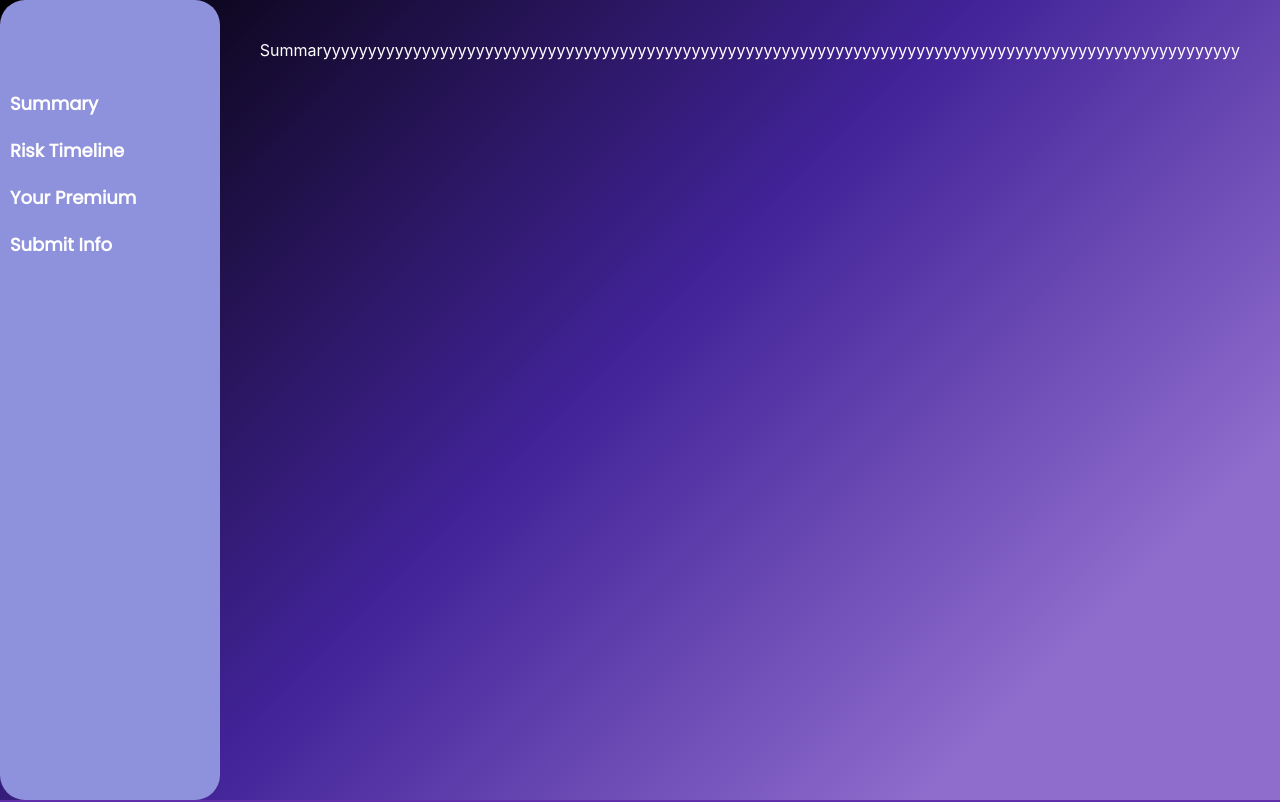
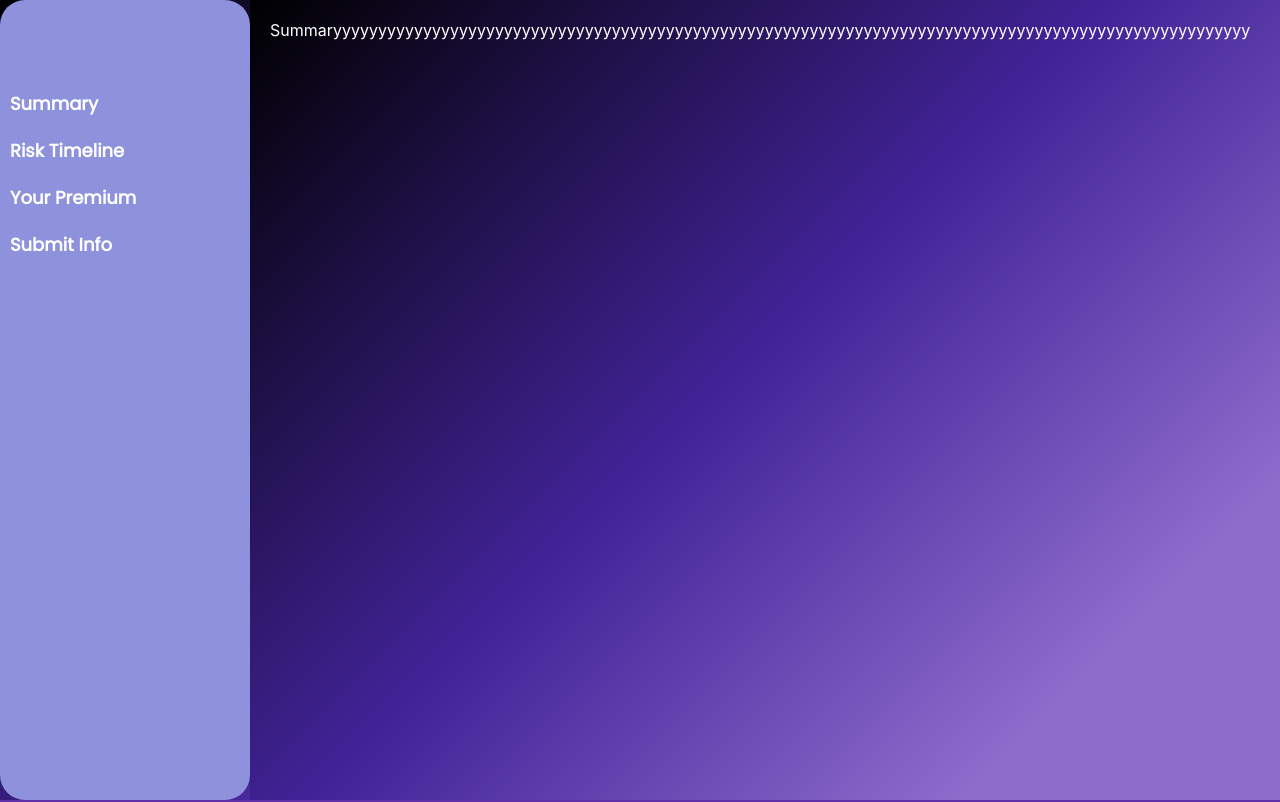
Before and after one commit to mccabed7/MunichRe-Blockchain-Life-Insurance-Project-2024, a React (Create React App) app in the folder frontend/: page /dashboard in a window 1280 px wide. Shown: the top 802 px of the page. Built offline with nearby package versions, Linux system fonts and the light colour scheme.

Commit message:
Added first version of Risk History Graph

```diff
--- a/frontend/src/Dashboard.css
+++ b/frontend/src/Dashboard.css
@@ -7,7 +7,12 @@
 
   .dashboard-panel {
     flex-grow: 1;
-    background-color: purple; /* Just an example color */
+    width: 100vh;
+    marginLeft: '20px';
+    marginTop: '20px';
+    marginRight: '20px';
+    padding: '20px';
+    background: linear-gradient(135deg, rgba(0,0,0,1) 0%, rgba(66,35,152,1) 47%, rgba(143,109,205,1) 83%);
     padding: 20px;
     overflow-y: auto;
   }
--- a/frontend/src/Dashboard.js
+++ b/frontend/src/Dashboard.js
@@ -18,7 +18,7 @@ function Dashboard(){
     return(
         <div className='dashboard' style={{ display: 'flex', color: 'white' }}>
             <Sidebar items={items}  onSidebarClick={handleSidebarClick} />
-            <div style={{marginLeft: '20px', marginTop: '20px', marginRight: '20px', padding: '20px' }}>
+            <div className='dashboard-panel'>
                 {currentPage === 'Summary' && <div>Summaryyyyyyyyyyyyyyyyyyyyyyyyyyyyyyyyyyyyyyyyyyyyyyyyyyyyyyyyyyyyyyyyyyyyyyyyyyyyyyyyyyyyyyyyyyyyyyyyyyyyyy</div>}
                 {currentPage === 'Risk Timeline' && <Timeline/>}
                 {currentPage === 'Your Premium' && <div>ffffffffffffffffffffffffffffffffffffffffffffffffffffffffffffffffffffffffffffffffffffffffffffffffffffffffffffffffffffffffff</div>}
--- a/frontend/src/Timeline.js
+++ /dev/null
@@ -1,17 +0,0 @@
-import './Timeline.css';
-import CanvasJSReact from '@canvasjs/react-charts';
-
-var CanvasJS = CanvasJSReact.CanvasJS;
-var CanvasJSChart = CanvasJSReact.CanvasJSChart;
-
-//https://canvasjs.com/react-charts/line-chart/  Use this it looks good.
-
-function Timeline(){
-    return(
-        <div className = 'Timeline'>
-            This is the timeline
-        </div>
-    )
-}
-
-export default Timeline;
--- /dev/null
+++ b/frontend/src/Timeline.jsx
@@ -0,0 +1,48 @@
+import './Timeline.css';
+import CanvasJSReact from '@canvasjs/react-charts';
+import React, { Component } from 'react';
+
+var CanvasJS = CanvasJSReact.CanvasJS;
+var CanvasJSChart = CanvasJSReact.CanvasJSChart;
+
+//https://canvasjs.com/react-charts/line-chart/  Use this it looks good.
+
+class Timeline extends Component{
+    render() {
+        const options = {
+            animationEnabled: true,
+            exportEnabled: true,
+            theme: "dark2",
+            title:{
+                text: "Your Risk History"
+            },
+            axisY: {
+                title: "Risk Score",
+                suffix: ""
+            },
+            axisX: {
+                title: "Incident",
+                prefix: "i",
+                interval: 1
+            },
+            data: [{
+                type: "line",
+                toolTipContent: "Risk Score: {y}",
+                dataPoints: [
+                    {x: 1, y: 200},
+                    {x: 2, y: 150},
+                    {x: 3, y: 150},
+                    {x: 4, y: 150},
+                    {x: 5, y: 150}
+                ]
+            }]
+        }
+
+        return(
+            <div className='Timeline'>
+                <CanvasJSChart options = {options}/>;
+            </div>
+        );
+    }
+}
+export default Timeline;
```
